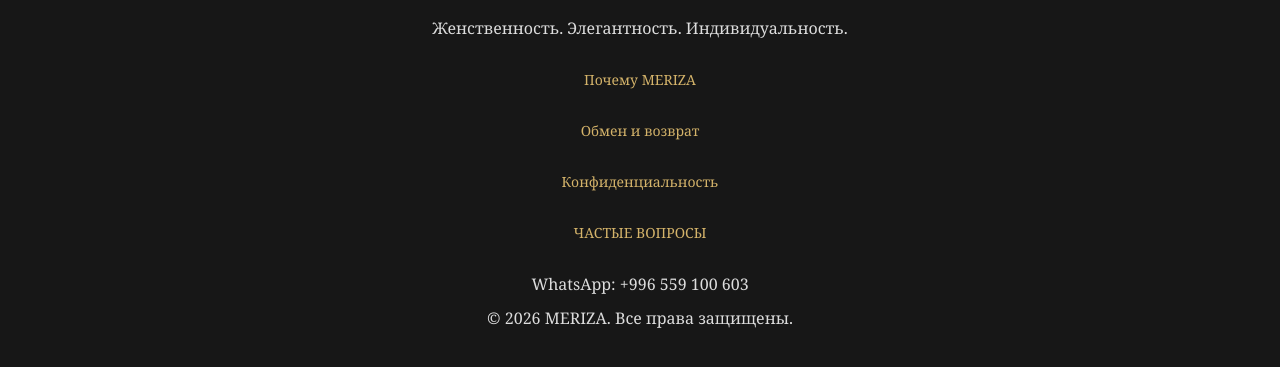
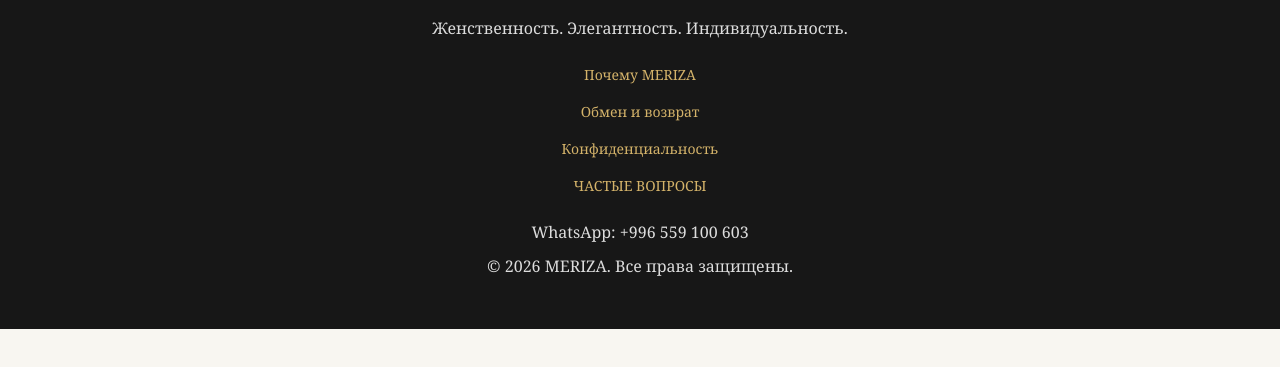
Before and after one commit to mamytovmergen01/Meriza, a plain HTML site: page index.html in a window 1280 px wide. Shown: the part 8988-9355 px from the top of the page. After the commit the page ends 9317 px from the top, so only its background shows below. Drawn offline with Linux system fonts and the light colour scheme.

Commit message:
Add files via upload

```diff
--- a/style.css
+++ b/style.css
@@ -302,14 +302,16 @@ footer p {
 
 .footer-links a {
     display: block;
+    width: fit-content;
     max-width: 100%;
+    min-width: 0;
     color: #d4b36a;
     text-decoration: none;
     font-size: 14px;
     line-height: 1.5;
     white-space: normal;
+    overflow-wrap: anywhere;
     word-break: normal;
-    overflow-wrap: break-word;
     hyphens: none;
     text-align: center;
 }
@@ -687,26 +689,7 @@ footer p {
 #privacy .trust-item p {
     color: #cccccc;
 }
-/* ССЫЛКИ В ПОДВАЛЕ MERIZA */
 
-.footer-links {
-    display: flex;
-    justify-content: center;
-    flex-wrap: wrap;
-    gap: 30px;
-    margin: 30px 0;
-}
-
-.footer-links a {
-    color: #d4b36a;
-    text-decoration: none;
-    font-size: 14px;
-    transition: 0.3s;
-}
-
-.footer-links a:hover {
-    color: #ffffff;
-}
 /* FAQ MERIZA */
 
 #faq {
@@ -918,3 +901,21 @@ body.cart-open {
     z-index: 10002;
     cursor: pointer;
 }
+/* ЗАЩИТА МОБИЛЬНОЙ ВЕРСИИ */
+
+html,
+body {
+    width: 100%;
+    max-width: 100%;
+    overflow-x: hidden;
+}
+
+footer,
+.footer-links {
+    max-width: 100%;
+    min-width: 0;
+}
+
+.footer-links a {
+    overflow-wrap: anywhere;
+}
```
